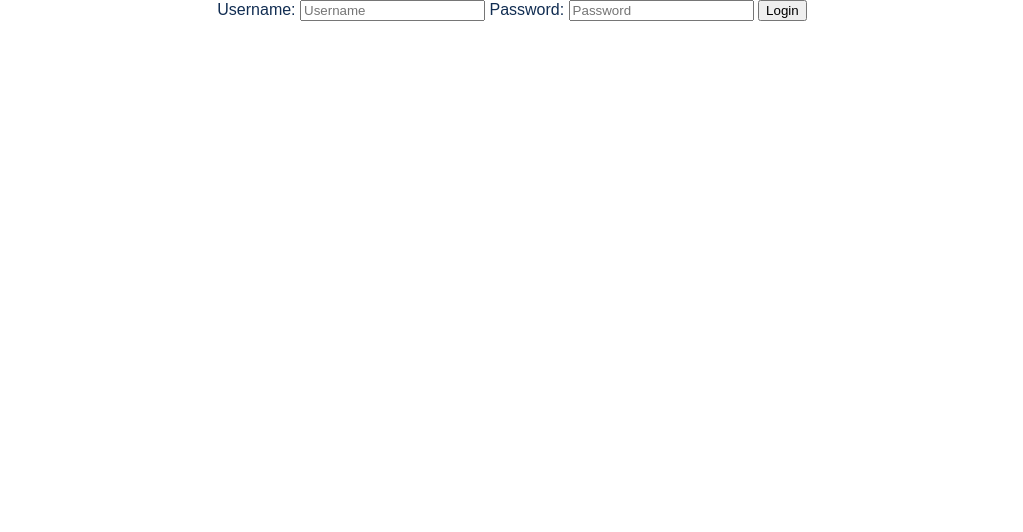
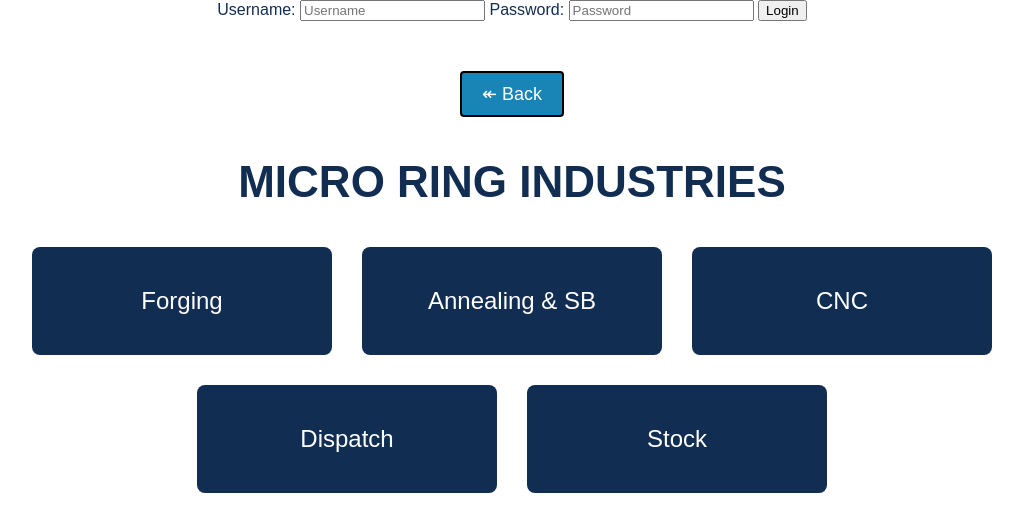
Before and after one commit to microringoffice/microringstore.github.io, a plain HTML site: page HomePage.html in a window 1280 px wide. Shown: the whole page, without its empty margins (128-1151 px from the left). Drawn offline with Linux system fonts and the light colour scheme.

Commit message:
Update HomePage.html

```diff
--- a/HomePage.html
+++ b/HomePage.html
@@ -15,7 +15,7 @@
       <input type="password" id="password" placeholder="Password">
       <button id="login-button">Login</button>
     </div>
-    <div class="authenticated-content" style="display: none;">
+    <div class="authenticated-content">
 
       <div class="back-button-container">
         <a href="index.html" class="back-button"> ↞ Back </a>
```
